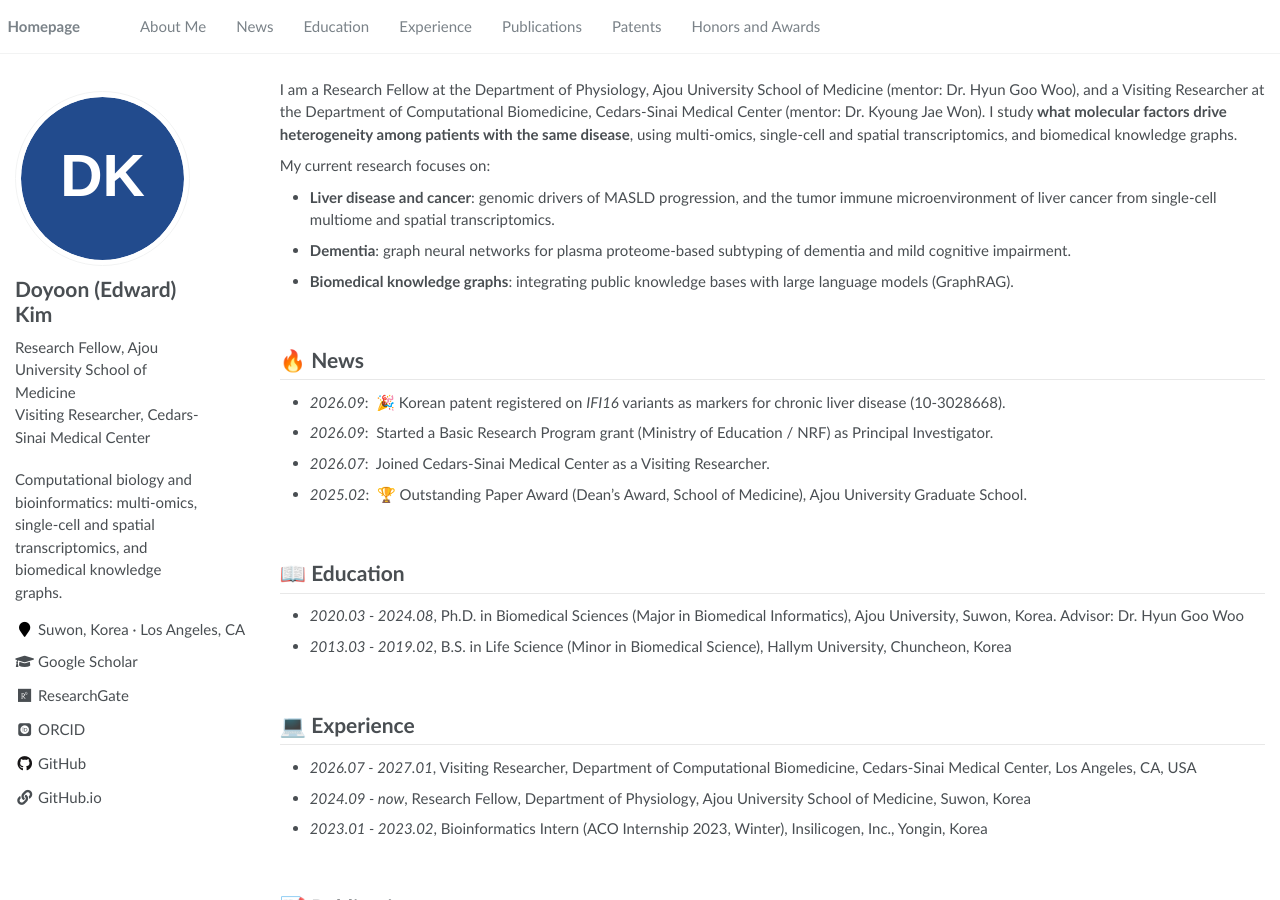
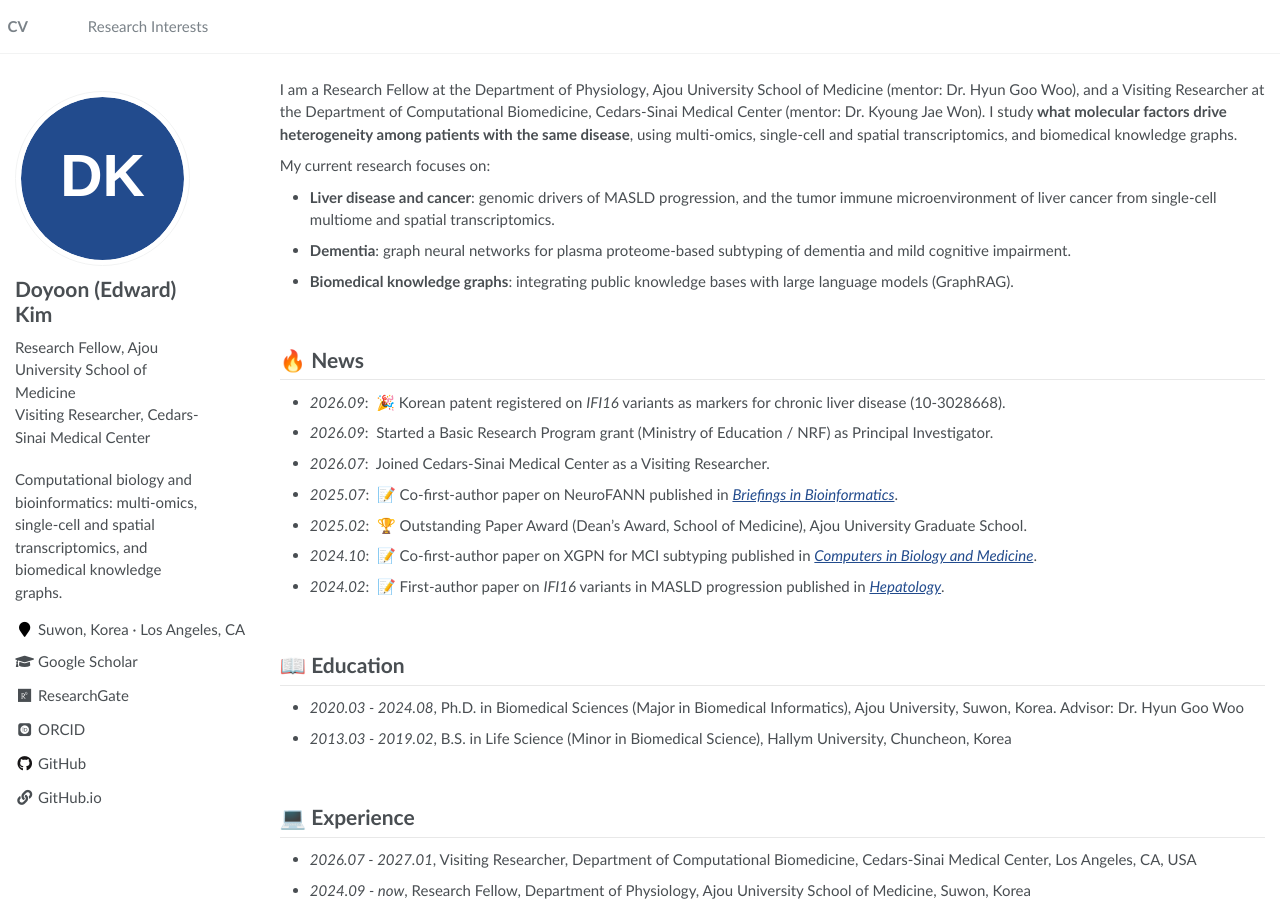
Before and after one commit to doyoonkim-ed/doyoonkim-ed.github.io, a Jekyll site: the page built from _pages/about.md, in a window 1280 px wide and 900 px high. Built offline with Jekyll 4.4.1, drawn with Linux system fonts in a browser that asks for light colours; some web fonts are replaced.

Commit message:
Add Research Interests page, rename nav home to CV, add first-author papers to News
Co-Authored-By: Claude Opus 5.5 <noreply@anthropic.com>
Claude-Session: https://claude.ai/code/session_01QJZZDb9s9CxVdjUGw7qkxB

```diff
--- a/_data/navigation.yml
+++ b/_data/navigation.yml
@@ -1,22 +1,4 @@
 # main links
 main:
-  - title: "About Me"
-    url: "/#about-me"
-
-  - title: "News"
-    url: "/#-news"
-
-  - title: "Education"
-    url: "/#-education"
-
-  - title: "Experience"
-    url: "/#-experience"
-
-  - title: "Publications"
-    url: "/#-publications"
-
-  - title: "Patents"
-    url: "/#-patents"
-
-  - title: "Honors and Awards"
-    url: "/#-honors-and-awards"
+  - title: "Research Interests"
+    url: "/research/"
--- a/_includes/masthead.html
+++ b/_includes/masthead.html
@@ -4,7 +4,7 @@
       <nav id="site-nav" class="greedy-nav">
         <button><div class="navicon"></div></button>
         <ul class="visible-links">
-          <li class="masthead__menu-item masthead__menu-item--lg masthead__menu-home-item"><a href="#about-me">Homepage</a></li>
+          <li class="masthead__menu-item masthead__menu-item--lg masthead__menu-home-item"><a href="{{ site.baseurl }}/">CV</a></li>
           {% for link in site.data.navigation.main %}
             <li class="masthead__menu-item"><a href="{{ domain }}{{ link.url }}">{{ link.title }}</a></li>
           {% endfor %}
--- a/_pages/about.md
+++ b/_pages/about.md
@@ -22,7 +22,10 @@ My current research focuses on:
 - *2026.09*: &nbsp;🎉 Korean patent registered on _IFI16_ variants as markers for chronic liver disease (10-3028668).
 - *2026.09*: &nbsp;Started a Basic Research Program grant (Ministry of Education / NRF) as Principal Investigator.
 - *2026.07*: &nbsp;Joined Cedars-Sinai Medical Center as a Visiting Researcher.
+- *2025.07*: &nbsp;📝 Co-first-author paper on NeuroFANN published in [_Briefings in Bioinformatics_](https://doi.org/10.1093/bib/bbaf366).
 - *2025.02*: &nbsp;🏆 Outstanding Paper Award (Dean's Award, School of Medicine), Ajou University Graduate School.
+- *2024.10*: &nbsp;📝 Co-first-author paper on XGPN for MCI subtyping published in [_Computers in Biology and Medicine_](https://doi.org/10.1016/j.compbiomed.2024.109303).
+- *2024.02*: &nbsp;📝 First-author paper on _IFI16_ variants in MASLD progression published in [_Hepatology_](https://doi.org/10.1097/HEP.0000000000000805).
 
 # 📖 Education
 - *2020.03 - 2024.08*, Ph.D. in Biomedical Sciences (Major in Biomedical Informatics), Ajou University, Suwon, Korea. Advisor: Dr. Hyun Goo Woo
```
Also changed, not shown: _pages/research.md (added, +32 -0 lines).
